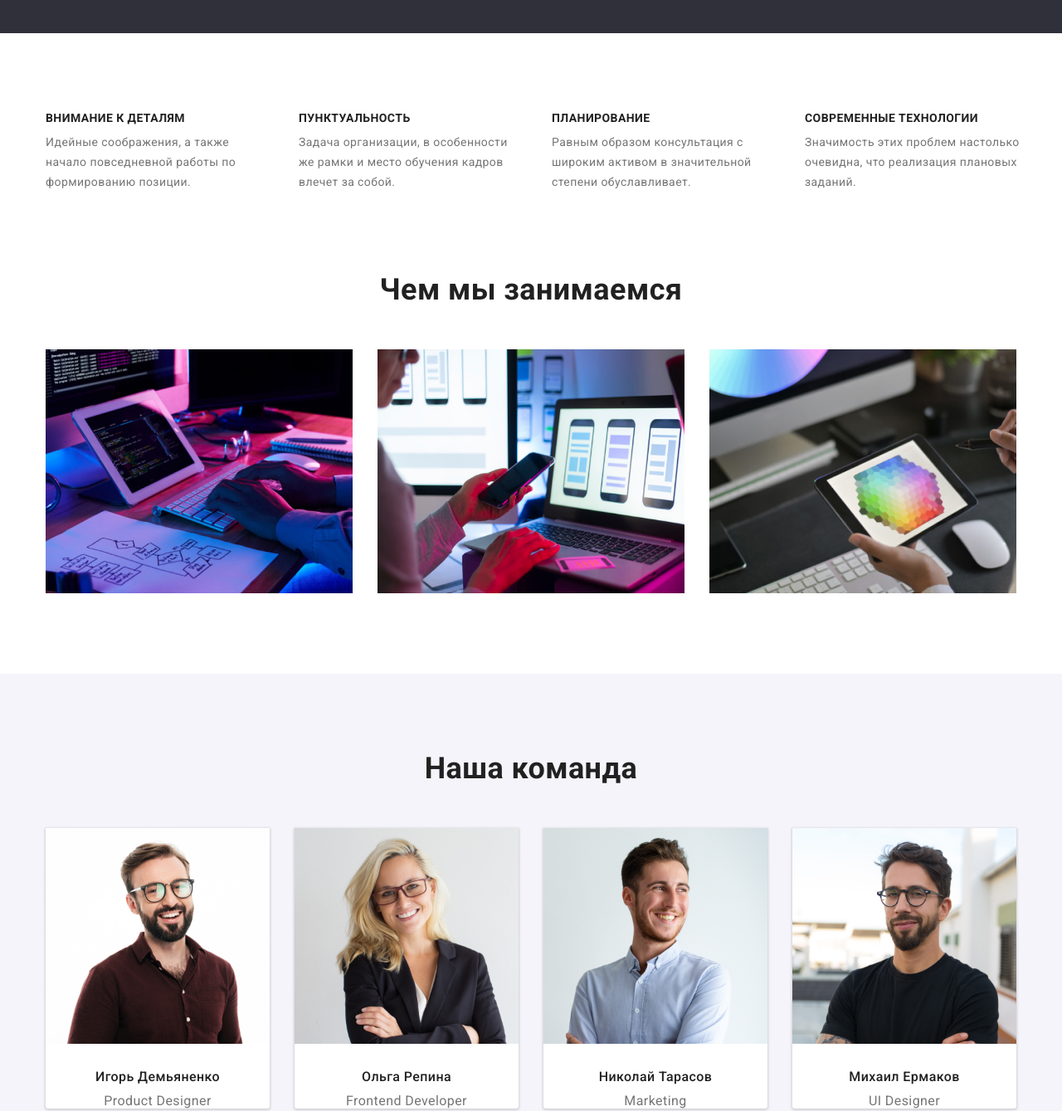
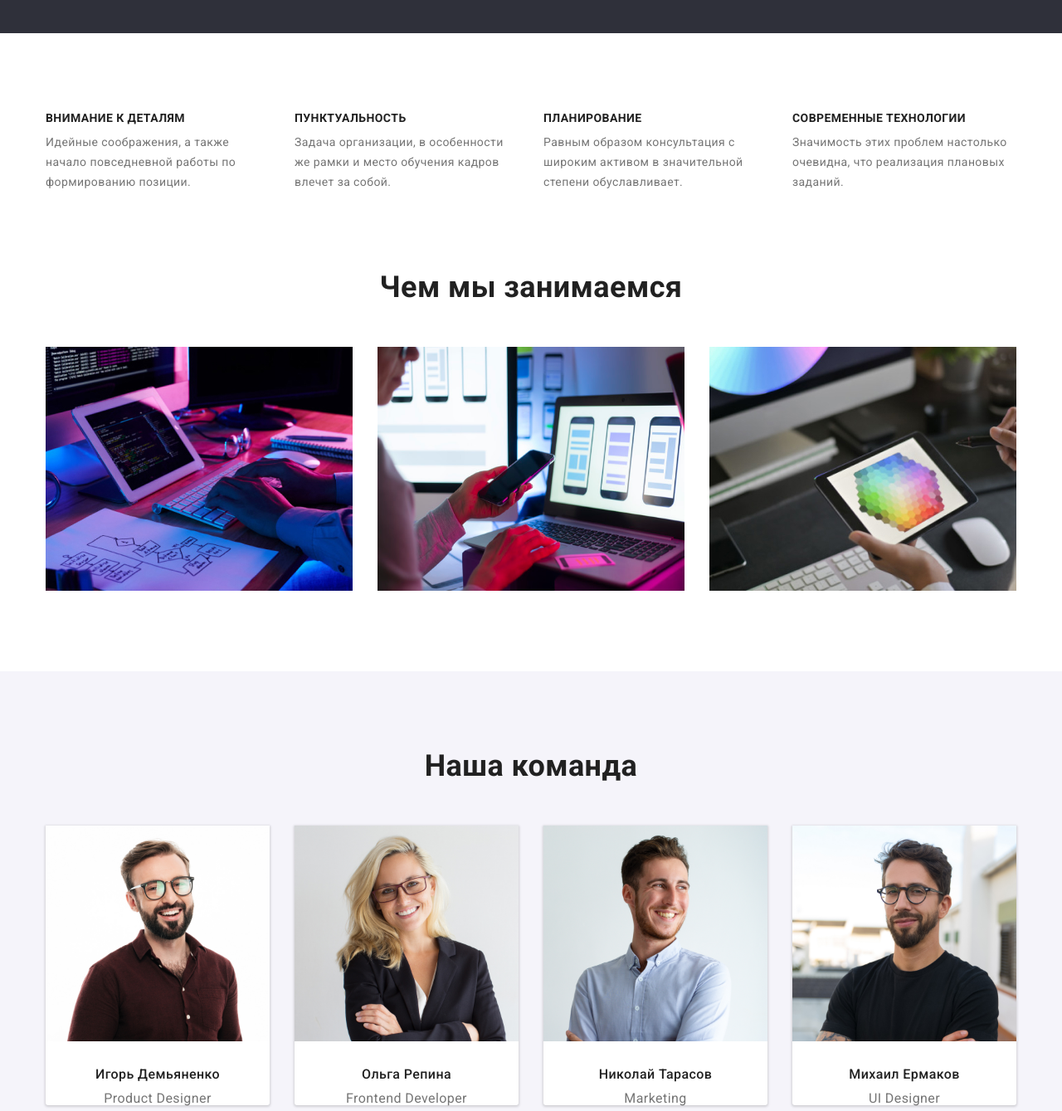
Before and after one commit to DmytroPundyk/goit-markup-hw-03, a plain HTML site: page index.html in a window 1280 px wide. Shown: the part 640-1979 px from the top of the page at 83% size. Drawn offline with Linux system fonts and the light colour scheme.

Commit message:
+отступы в списках

```diff
--- a/css/style.css
+++ b/css/style.css
@@ -149,13 +149,11 @@ a.active {
    width: 100%;
    list-style: none;
    display: inherit;
-   justify-content: space-between;
-   margin-left: 15px ;
+   justify-content: space-around;
 
 }
 .features-part li {
    width: 270px;
-   height: 101px;
 }
 .features-part h3 {
    text-transform: uppercase;
@@ -183,11 +181,8 @@ a.active {
 .business-part ul {
    list-style-type: none;
    display: flex;
-   justify-content: space-between;
-   margin: 50px 0 0 15px;
-}
-.business-part li {
-   margin-right: 30px;
+   justify-content: space-around;
+   margin-top:50px;
 }
 /* секция Наша команда */
 .our-team {
@@ -210,14 +205,13 @@ a.active {
 .our-team ul {
    list-style-type: none;
    display:flex;
-   justify-content: space-between;
-   margin:50px 0 0 15px;
+   justify-content: space-around;
+   margin-top:50px;
 }
 .our-team li {
    background-color: var(--main-color);
    border-radius: 0px 0px 3px 3px;
    box-shadow: 0 1px 3px 1px rgba(0, 0, 0, 0.15);
-   margin-right: 30px;
 }
 .our-team h3 {
    font-weight: 500;
@@ -308,19 +302,18 @@ a.active {
 }
 /* примеры страницы Portfolio */
 .pattern-list {
-   margin: 34px 15px 0 15px;
+   margin-top: 34px;
    list-style-type: none;
    display:flex;
    flex-wrap: wrap;
-   justify-content: space-between;
+   justify-content: space-around;
 }
 .pattern-list a {
    text-decoration: none;
 }
 .pattern-list li{
-   margin-bottom:30px;
    background-color: var(--main-color);
-
+   margin-bottom:30px
 }
 .pattern-list h3 {
    padding: 20.43px 0 0 24px;
```
